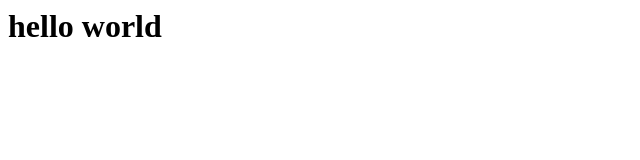
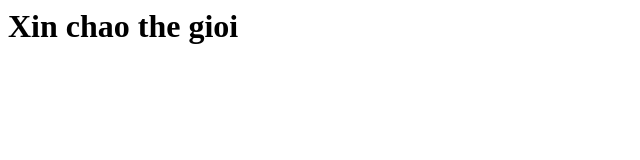
Before and after one commit to hiep232709/Java26, a plain HTML site: page index.html in a window 1280 px wide. Shown: the whole page, without its empty margins (0-640 px from the left). Drawn offline with Linux system fonts and the light colour scheme.

Commit message:
Update index.html
Thay doi hello world thanh xin chao the gioi

```diff
--- a/index.html
+++ b/index.html
@@ -1 +1 @@
-<h1>hello world</h1>
+<h1>Xin chao the gioi</h1>
```
